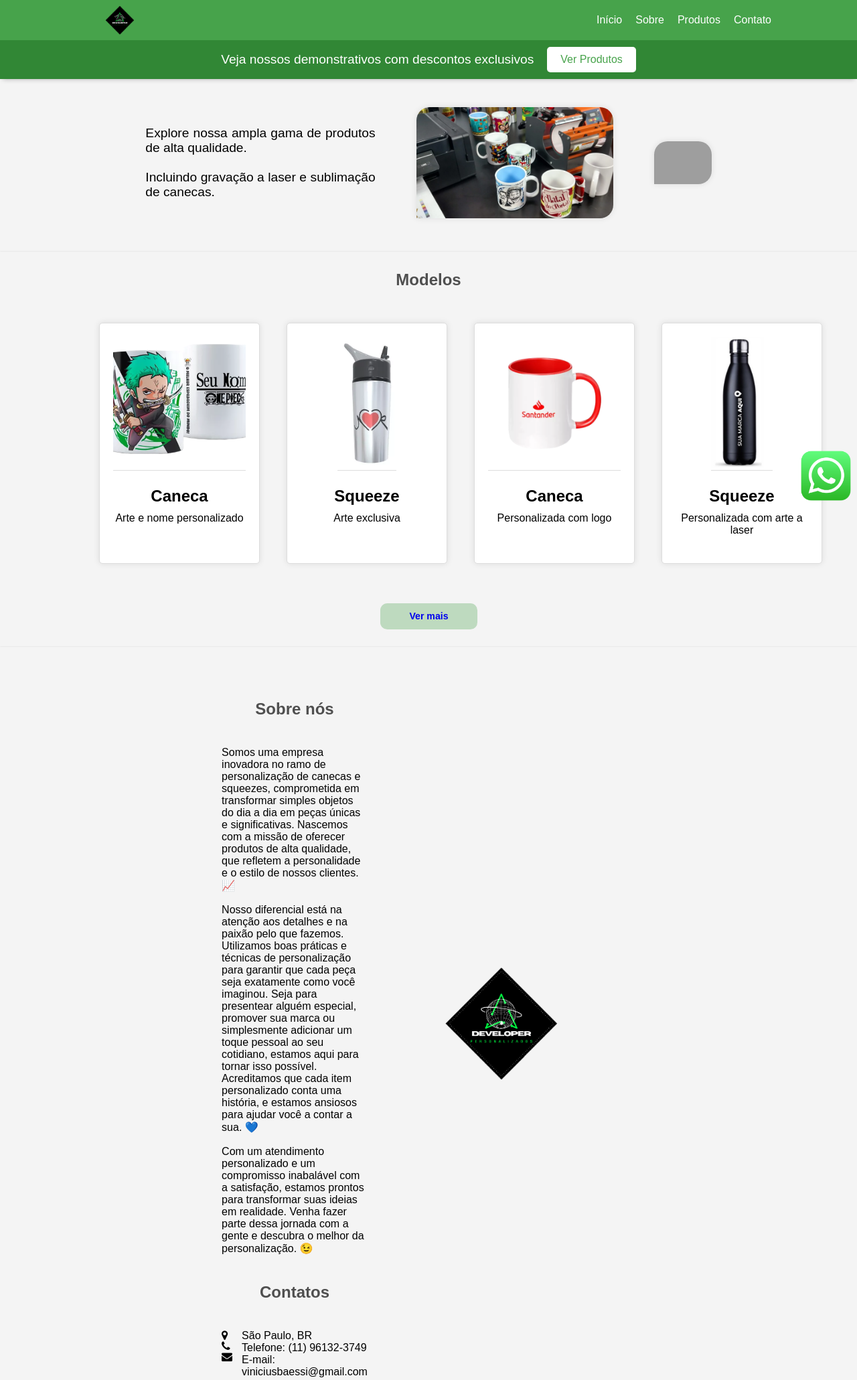
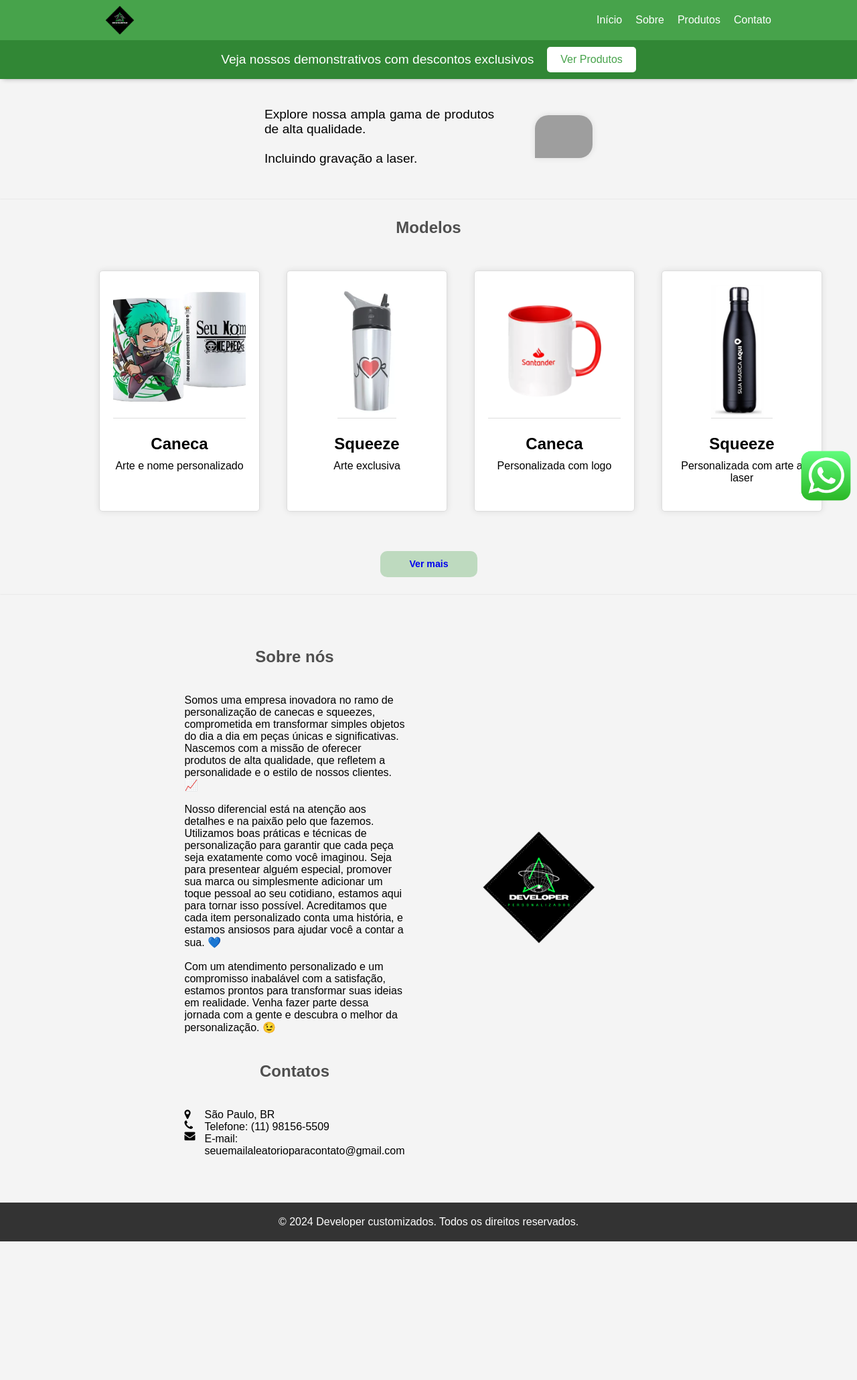
Before and after one commit to ViniciusBaessi/Site-Eloi, a plain HTML site: page Eloi site/index.html in a window 1280 px wide. Shown: the top 2061 px of the page at 67% size. After the commit the page ends 1854 px from the top, so only its background shows below. Drawn offline with Linux system fonts and the light colour scheme; grey boxes are pictures that could not be loaded.

Commit message:
Update index.html

```diff
--- a/Eloi site/index.html
+++ b/Eloi site/index.html
@@ -33,8 +33,8 @@
     <section class="container-caneca">
 
         <div class="caneca">
-            <p>Explore nossa ampla gama de produtos de alta qualidade. <br><br>Incluindo gravação a laser e sublimação de canecas.</p>
-            <img src="assets/Imagem produção.webp" alt="" class="grav-caneca">
+            <p>Explore nossa ampla gama de produtos de alta qualidade. <br><br>Incluindo gravação a laser.</p>
+
             <img src="assets/64a96f98-7927-49c3-a8c8-97aea0cf6f35.gif" alt="" class="gif-laser">
         </div>
 
@@ -104,8 +104,8 @@
 
                 <article class="p">
                     <p>São Paulo, BR</p>
-                    <p>Telefone: (11) 96132-3749</p>
-                    <p>E-mail: viniciusbaessi@gmail.com</p>
+                    <p>Telefone: (11) 98156-5509</p>
+                    <p>E-mail: seuemailaleatorioparacontato@gmail.com</p>
                 </article>
             </div>
 
```
